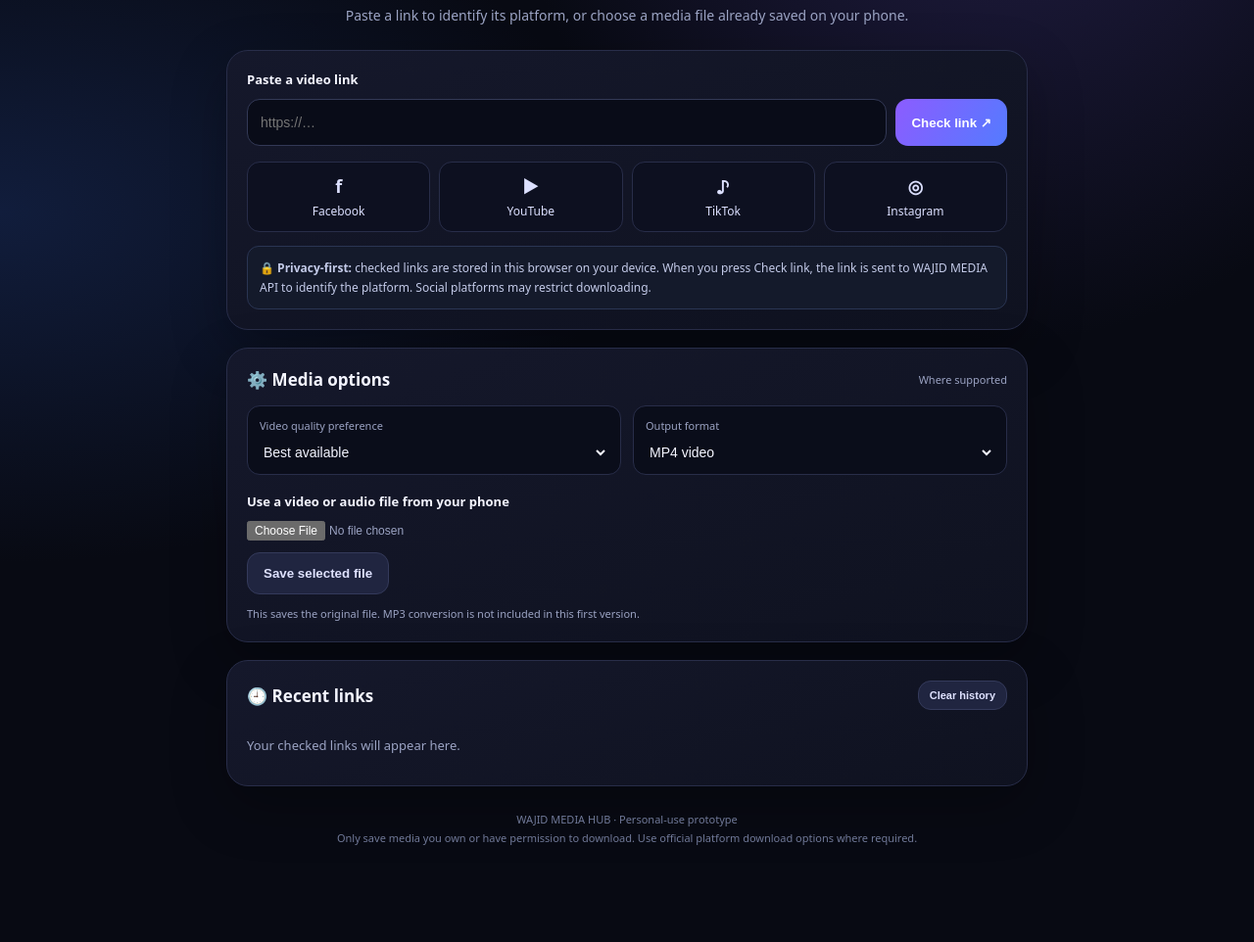
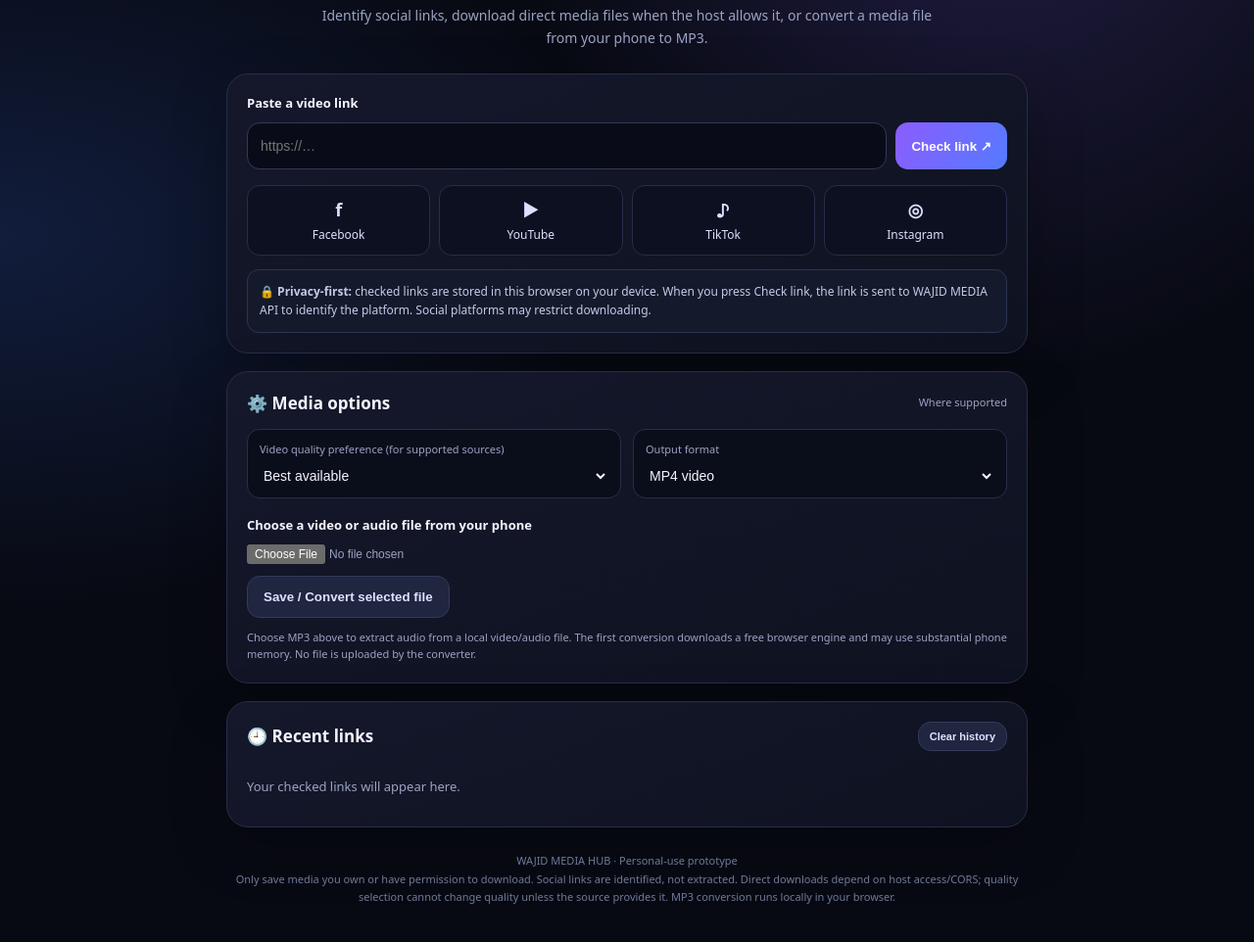
Before and after one commit to rsarian31-sudo/wajid-media-hub, a plain HTML site: page index.html in a window 1280 px wide. Shown: the part 266-1228 px from the top of the page at 98% size. Before the commit the page ends 1207 px from the top, so only its background shows below. Drawn offline with Linux system fonts and the light colour scheme.

Commit message:
Update media options and clarify download limits

```diff
--- a/index.html
+++ b/index.html
@@ -20,7 +20,7 @@
     <section class="hero">
       <div class="eyebrow">PERSONAL • SIMPLE • FREE</div>
       <h1>Your media.<br><em>Your way.</em></h1>
-      <p>Paste a link to identify its platform, or choose a media file already saved on your phone.</p>
+      <p>Identify social links, download direct media files when the host allows it, or convert a media file from your phone to MP3.</p>
     </section>
 
     <section class="card">
@@ -42,14 +42,14 @@
     <section class="card">
       <div class="sectionhead"><h2>⚙️ Media options</h2><span class="small">Where supported</span></div>
       <div class="grid2">
-        <div class="field"><label for="quality">Video quality preference</label><select id="quality"><option>Best available</option><option>1080p Full HD</option><option>720p HD</option><option>480p</option><option>360p</option></select></div>
+        <div class="field"><label for="quality">Video quality preference (for supported sources)</label><select id="quality"><option>Best available</option><option>1080p Full HD</option><option>720p HD</option><option>480p</option><option>360p</option></select></div>
         <div class="field"><label for="format">Output format</label><select id="format"><option value="mp4">MP4 video</option><option value="mp3">MP3 audio</option><option value="original">Original format</option></select></div>
       </div>
       <div class="localtools">
-        <label class="label" for="localfile">Use a video or audio file from your phone</label>
+        <label class="label" for="localfile">Choose a video or audio file from your phone</label>
         <input id="localfile" type="file" accept="video/*,audio/*">
-        <button class="btn secondary" id="localbtn">Save selected file</button>
-        <p class="small">This saves the original file. MP3 conversion is not included in this first version.</p>
+        <button class="btn secondary" id="localbtn">Save / Convert selected file</button>
+        <p class="small">Choose MP3 above to extract audio from a local video/audio file. The first conversion downloads a free browser engine and may use substantial phone memory. No file is uploaded by the converter.</p>
       </div>
     </section>
 
@@ -58,8 +58,8 @@
       <div id="history" class="history"><div class="empty">Your checked links will appear here.</div></div>
     </section>
 
-    <footer class="foot">WAJID MEDIA HUB · Personal-use prototype<br>Only save media you own or have permission to download. Use official platform download options where required.</footer>
+    <footer class="foot">WAJID MEDIA HUB · Personal-use prototype<br>Only save media you own or have permission to download. Social links are identified, not extracted. Direct downloads depend on host access/CORS; quality selection cannot change quality unless the source provides it. MP3 conversion runs locally in your browser.</footer>
   </main>
-  <script src="./app.js?v=2" defer></script>
+  <script src="./app.js?v=3" defer></script>
 </body>
 </html>
```
